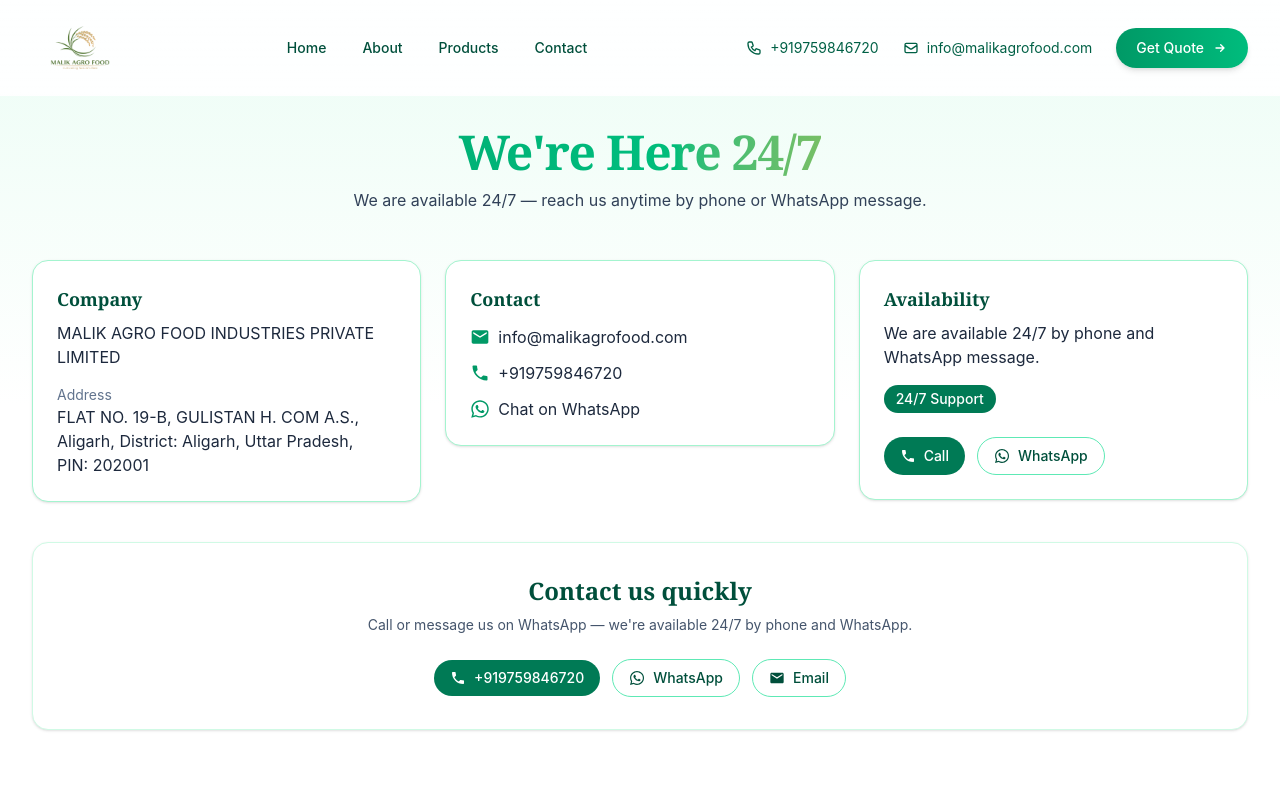
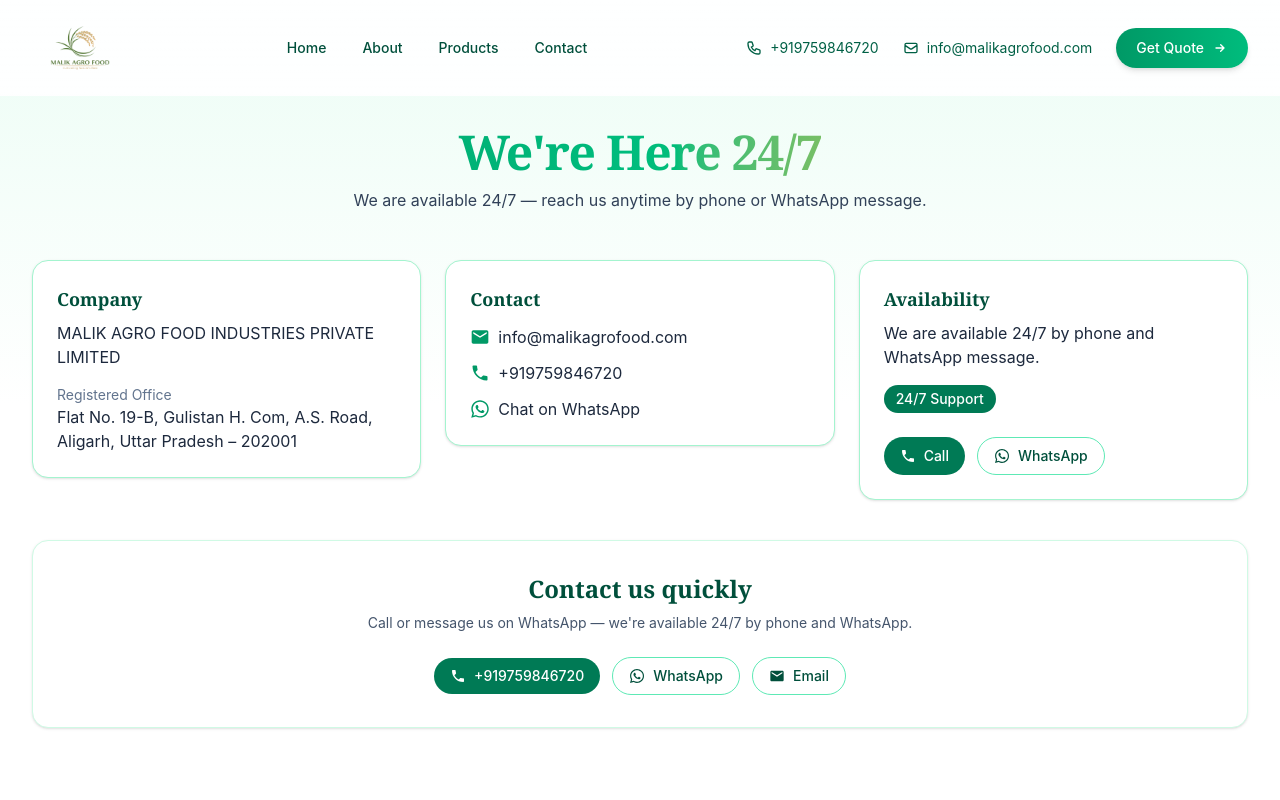
Before and after one commit to mdkhurram0207/MalikAgroFood, a React (Vite) app: page /contact in a window 1280 px wide. Shown: the top 800 px of the page. Built offline with nearby package versions, Linux system fonts and the light colour scheme.

Commit message:
Update registered office address

```diff
--- a/src/components/Contact.jsx
+++ b/src/components/Contact.jsx
@@ -22,11 +22,10 @@
               <h3 className="text-lg font-semibold text-emerald-900 flex items-center gap-2">Company</h3>
               <p className="mt-2 text-slate-800">MALIK AGRO FOOD INDUSTRIES PRIVATE LIMITED</p>
               <div className="mt-4">
-                <div className="text-sm text-slate-500">Address</div>
+                <div className="text-sm text-slate-500">Registered Office</div>
                 <address className="not-italic text-slate-800">
-                  FLAT NO. 19-B, GULISTAN H. COM A.S.,<br />
-                  Aligarh, District: Aligarh, Uttar Pradesh,<br />
-                  PIN: 202001
+                  Flat No. 19-B, Gulistan H. Com, A.S. Road,<br />
+                  Aligarh, Uttar Pradesh – 202001
                 </address>
               </div>
             </div>
```
